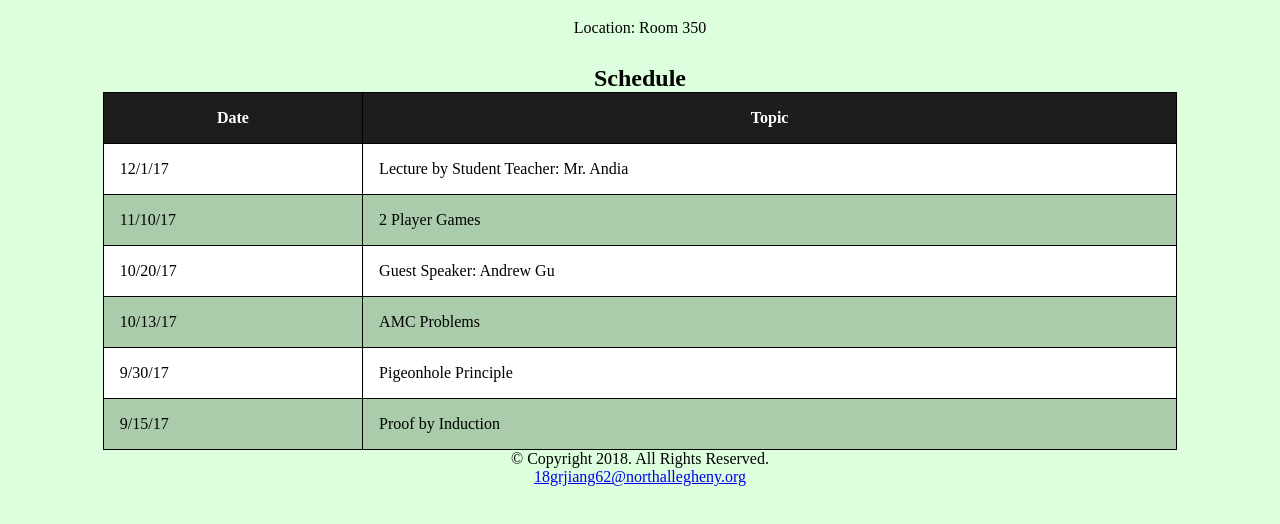
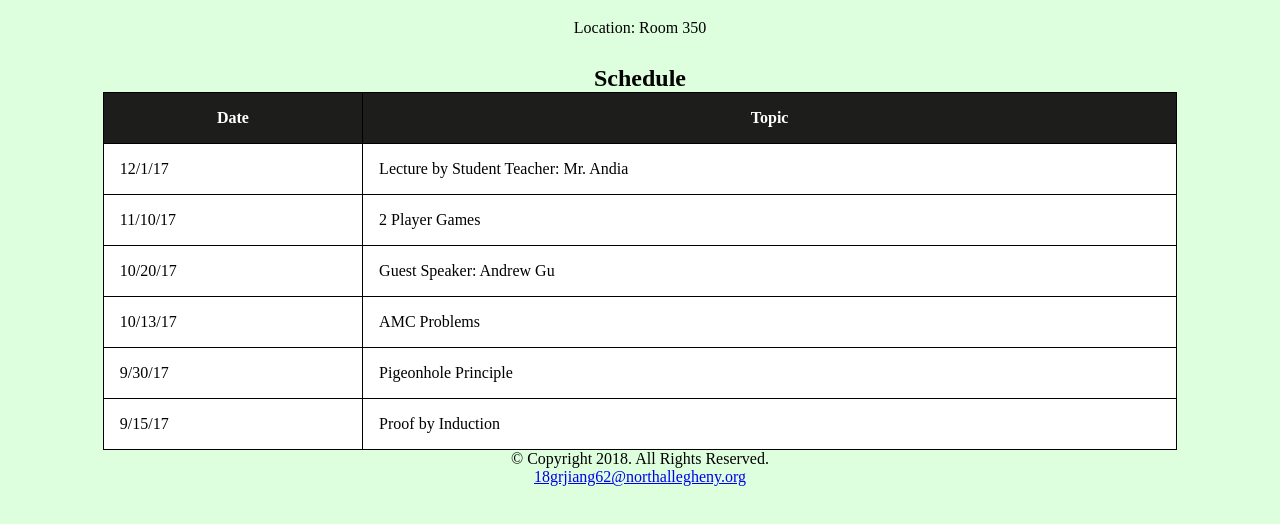
Before and after one commit to nashmathphysicsclub/nashmathphysicsclub.github.io, a plain HTML site: page math.html in a window 1280 px wide. Shown: the part 128-652 px from the top of the page. Drawn offline with Linux system fonts and the light colour scheme.

Commit message:
Add files via upload

```diff
--- a/math.html
+++ b/math.html
@@ -40,7 +40,7 @@
 				<td>12/1/17</td>
 				<td>Lecture by Student Teacher: Mr. Andia</td>
 			</tr>
-			<tr style="background-color: #AACCAA">
+			<tr>
 				<td>11/10/17</td>
 				<td>2 Player Games</td>
 			</tr>
@@ -48,7 +48,7 @@
 				<td>10/20/17</td>
 				<td>Guest Speaker: Andrew Gu</td>
 			</tr>
-			<tr style="background-color: #AACCAA">
+			<tr>
 				<td>10/13/17</td>
 				<td>AMC Problems</td>
 			</tr>
@@ -56,7 +56,7 @@
 				<td>9/30/17</td>
 				<td>Pigeonhole Principle</td>
 			</tr>
-			<tr style="background-color: #AACCAA">
+			<tr>
 				<td>9/15/17</td>
 				<td>Proof by Induction</td>
 			</tr>
```
Also changed, not shown: physics.html (+3 -3 lines).
